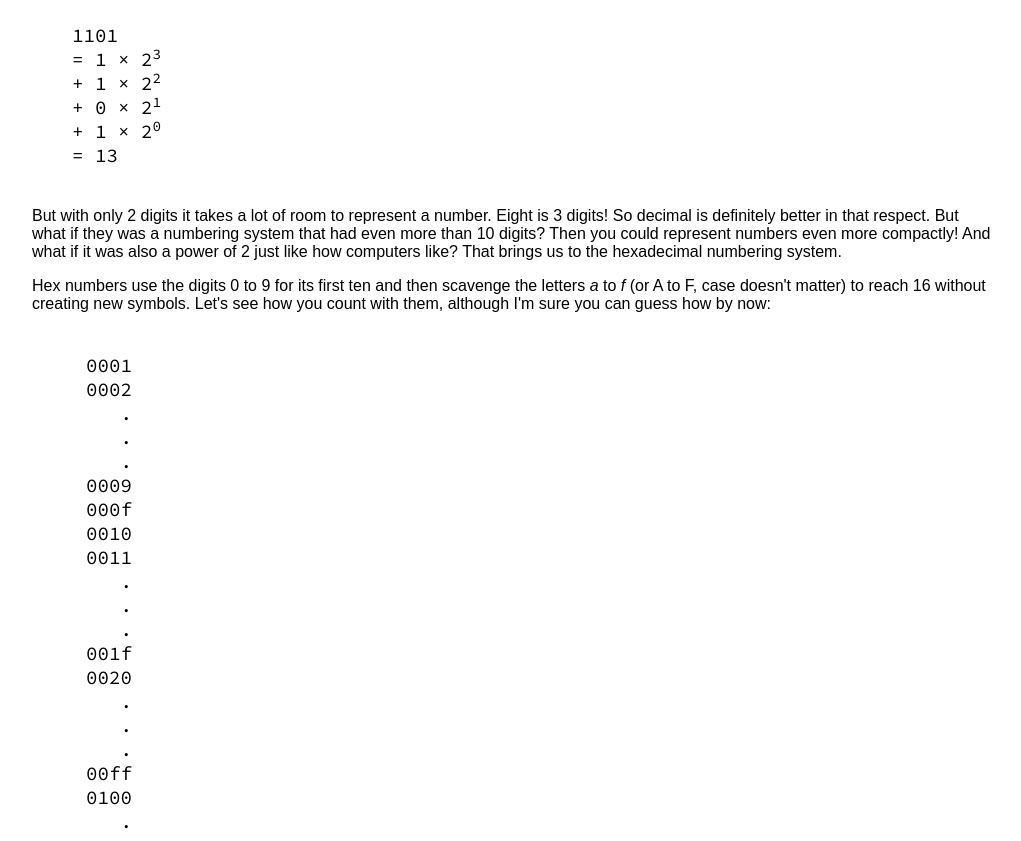
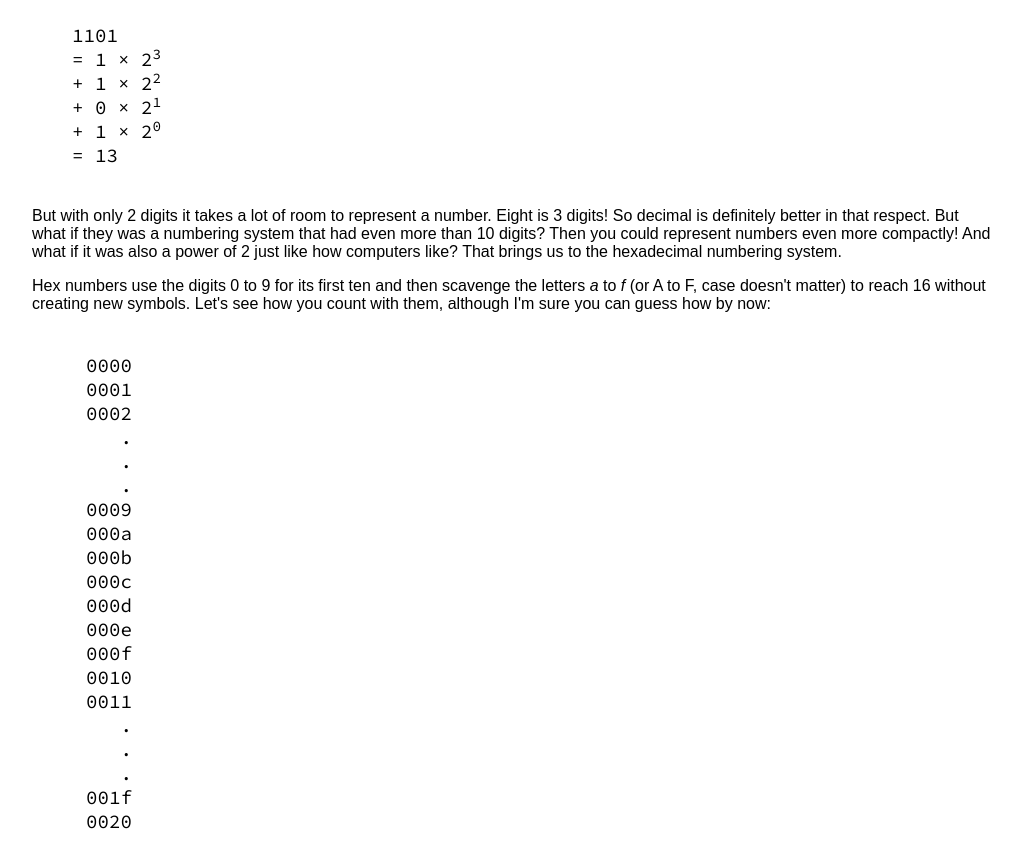
Before and after one commit to heimp/heimp.github.io, a plain HTML site: page hexnumbers/index.html in a window 1280 px wide. Shown: the part 3049-3890 px from the top of the page, without its empty margins (128-1149 px from the left). Drawn offline with Linux system fonts and the light colour scheme; a web font is replaced by a local one.

Commit message:
wow, dumb mistake

```diff
--- a/hexnumbers/index.html
+++ b/hexnumbers/index.html
@@ -66,7 +66,7 @@
 			<div>0999</div>
 			<div>1000</div>
 		</div>
-		<div>Ok, you get the idea. Now let's switch to binary (a.k.a base 2). Computers use binary to represent numbers. It's the nerdiest numbering system. It has two symbols: 0 and 1. How the heck do you count with just two digits? Well, we start out just like the last time:</div>
+		<div>Ok, you get the idea. Now let's switch to binary (also known as base 2). Computers use binary to represent numbers. It's the nerdiest numbering system. It has two symbols: 0 and 1. How the heck do you count with just two digits? Well, we start out just like the last time:</div>
 		<div class="number-column">
 			<div>0000</div>
 			<div>0001</div>
@@ -125,12 +125,18 @@
 		<p>But with only 2 digits it takes a lot of room to represent a number. Eight is 3 digits! So decimal is definitely better in that respect. But what if they was a numbering system that had even more than 10 digits? Then you could represent numbers even more compactly! And what if it was also a power of 2 just like how computers like? That brings us to the hexadecimal numbering system.</p>
 		<p>Hex numbers use the digits 0 to 9 for its first ten and then scavenge the letters <em>a</em> to <em>f</em> (or A to F, case doesn't matter) to reach 16 without creating new symbols. Let's see how you count with them, although I'm sure you can guess how by now:</p>
 		<div class="number-column">
+			<div>0000</div>
 			<div>0001</div>
 			<div>0002</div>
 			<div>.</div>
 			<div>.</div>
 			<div>.</div>
 			<div>0009</div>
+			<div>000a</div>
+			<div>000b</div>
+			<div>000c</div>
+			<div>000d</div>
+			<div>000e</div>
 			<div>000f</div>
 			<div>0010</div>
 			<div>0011</div>
```
